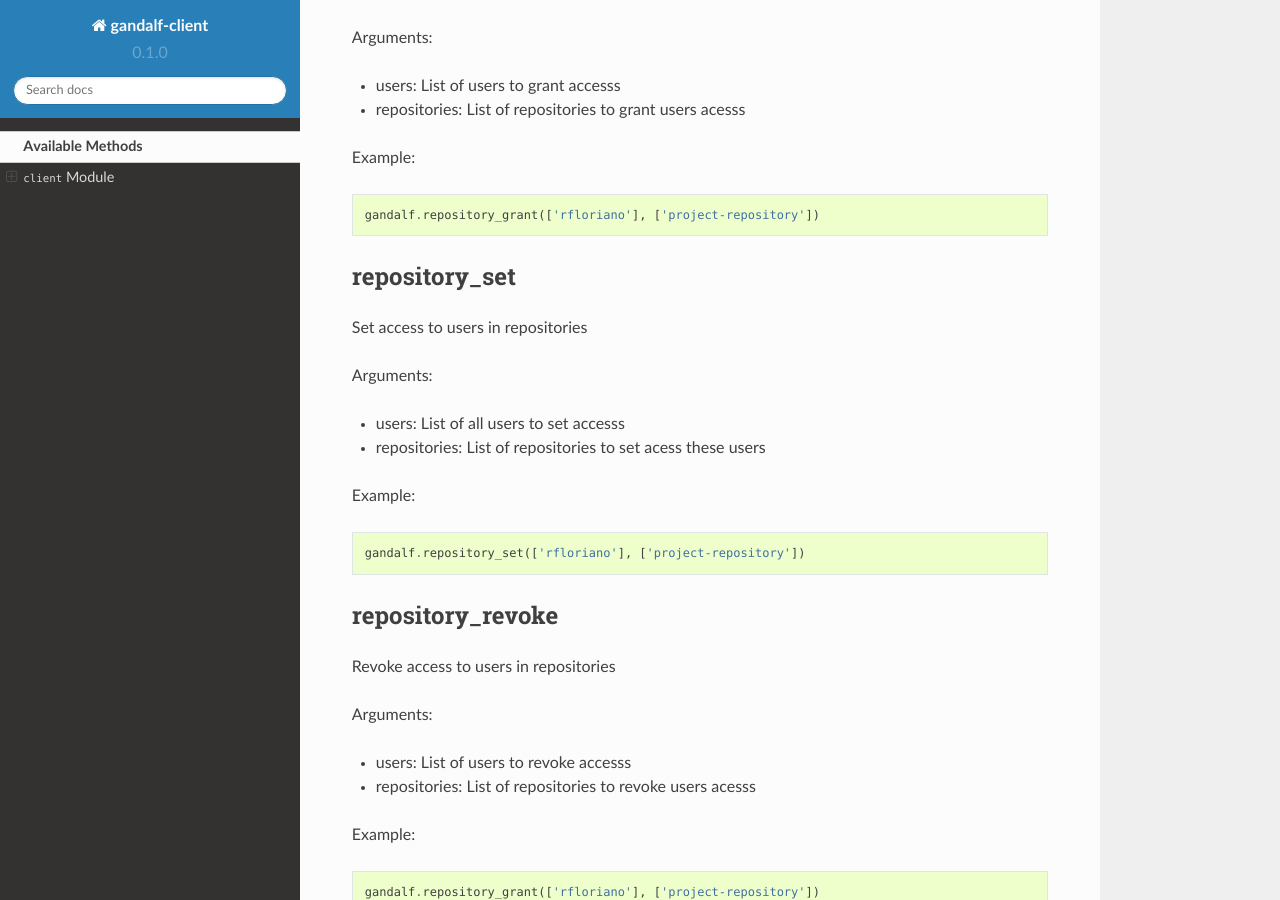
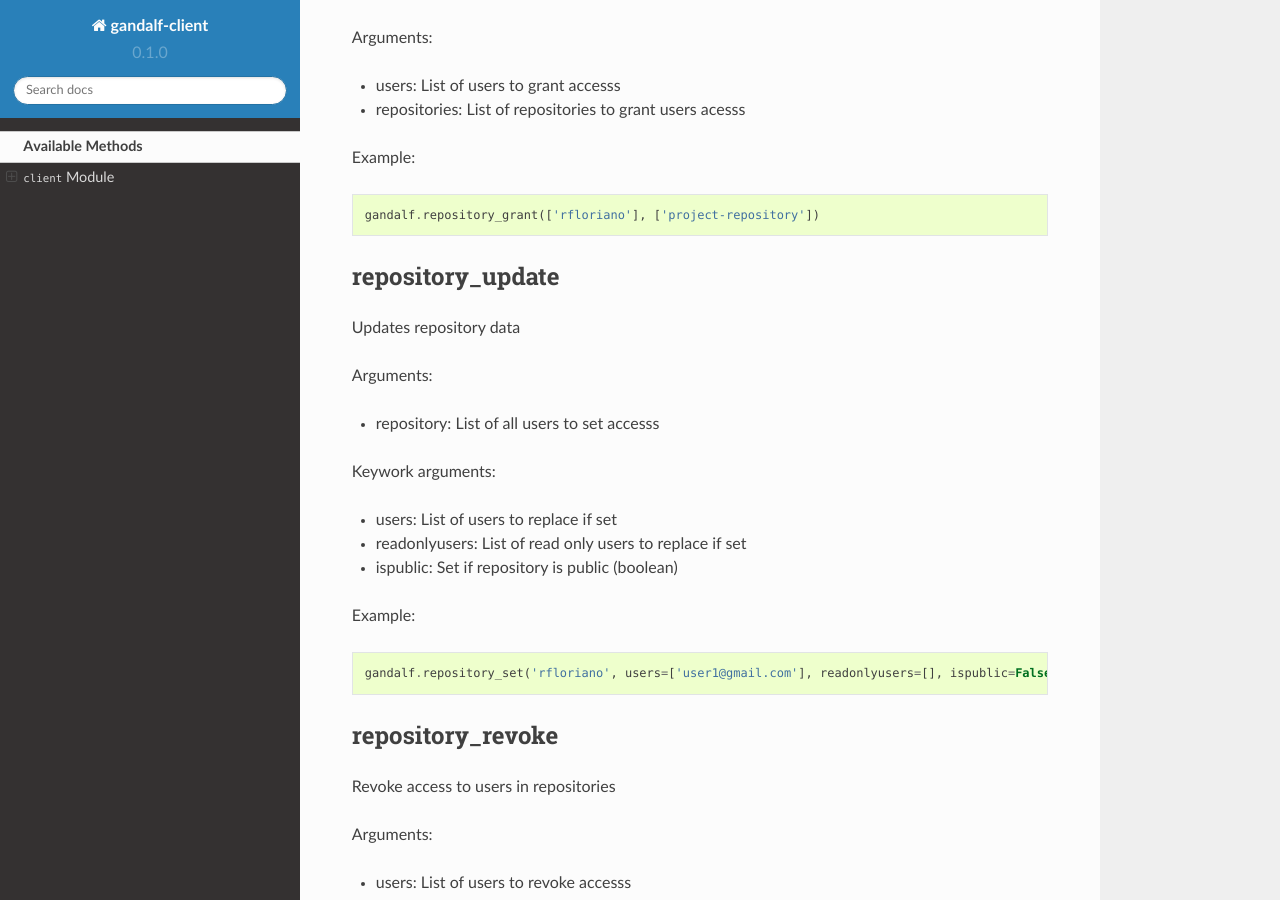
Before and after one commit to rfloriano/gandalf-client, a Sphinx documentation site: the page built from docs/methods.rst, in a window 1280 px wide and 900 px high, scrolled down 762 px. Built offline with Sphinx 7.4.7 and the Read the Docs theme 2.0.0, drawn with Linux system fonts in a browser that asks for light colours.

Commit message:
Added support to new api method Update

```diff
--- a/docs/methods.rst
+++ b/docs/methods.rst
@@ -97,21 +97,26 @@ Example:
    gandalf.repository_grant(['rfloriano'], ['project-repository'])
 
 
-repository_set
+repository_update
 -----------------
 
-Set access to users in repositories
+Updates repository data
 
 Arguments:
 
-* users: List of all users to set accesss
-* repositories: List of repositories to set acess these users
+* repository: List of all users to set accesss
+
+Keywork arguments:
+
+* users: List of users to replace if set
+* readonlyusers: List of read only users to replace if set
+* ispublic: Set if repository is public (boolean)
 
 Example:
 
-.. testcode:: repository_set
+.. testcode:: repository_update
 
-   gandalf.repository_set(['rfloriano'], ['project-repository'])
+   gandalf.repository_set('rfloriano', users=['user1@gmail.com'], readonlyusers=[], ispublic=False)
 
 repository_revoke
 -----------------
```
Also changed, not shown: 2 other files.
